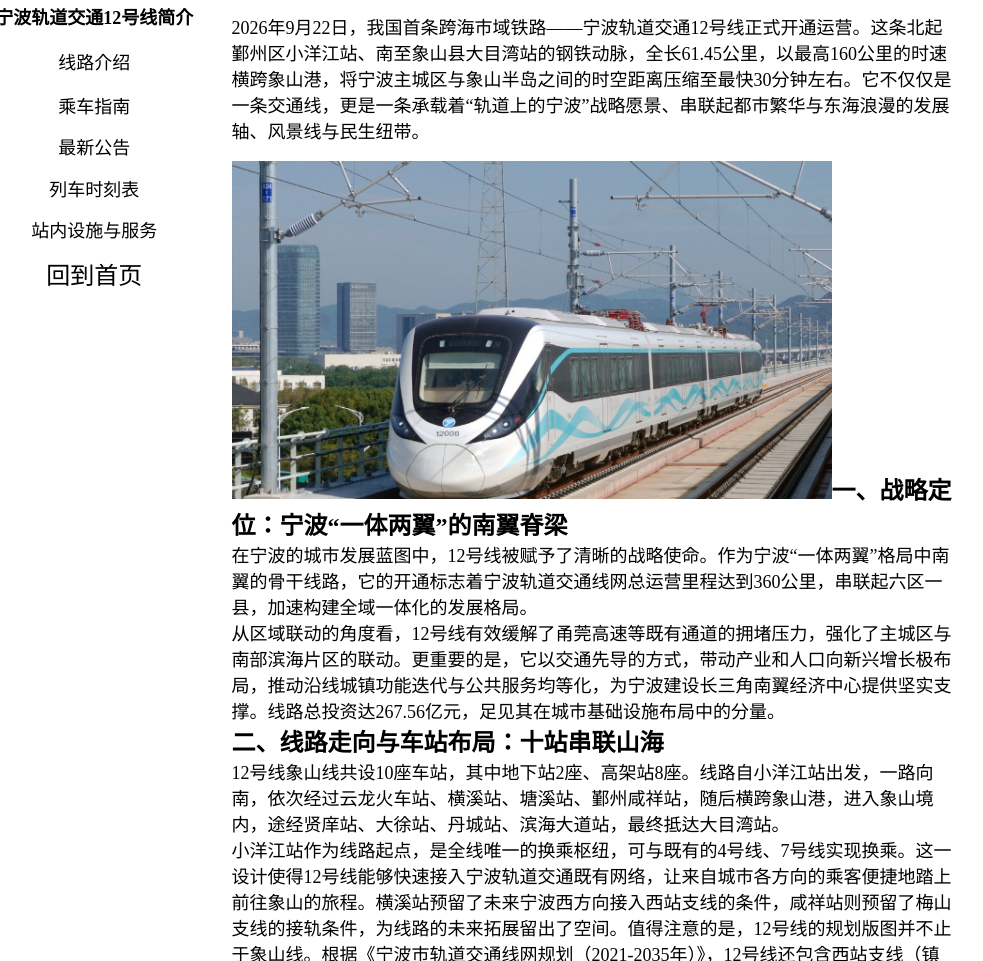
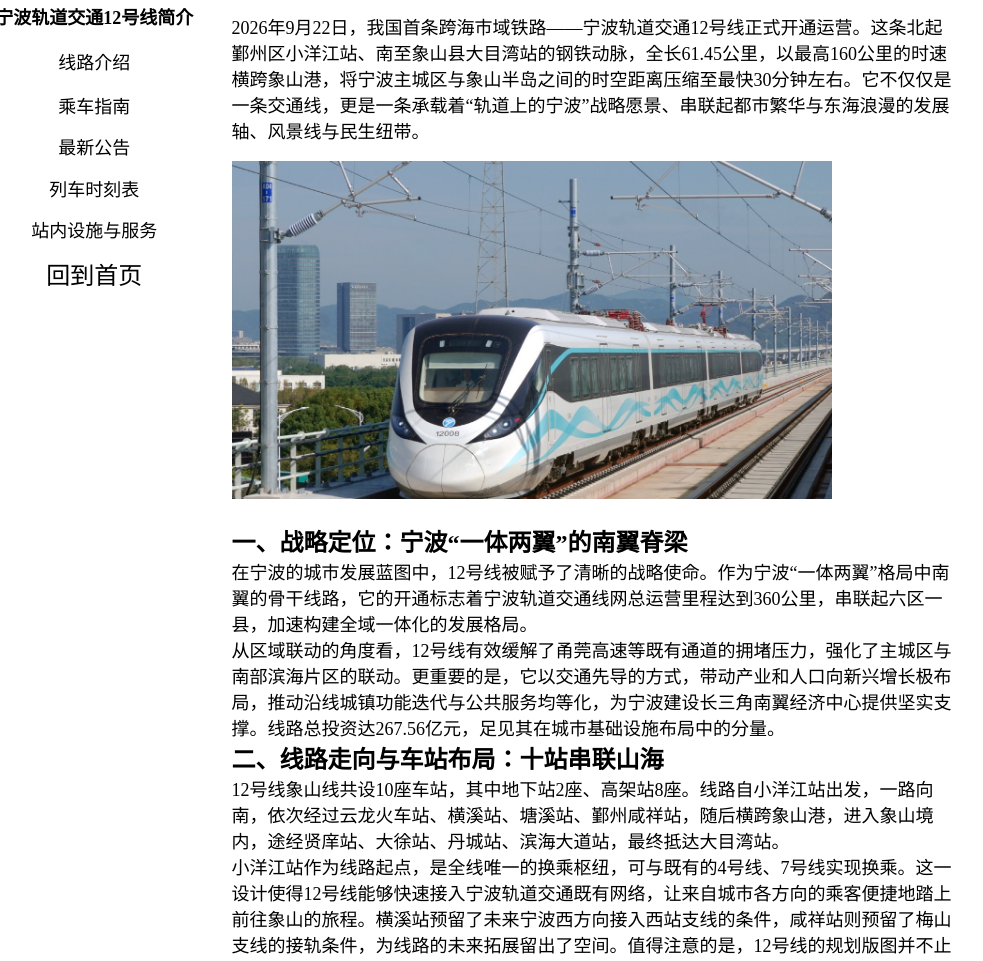
Before and after one commit to U202614992/-, a plain HTML site: page introduction.html in a window 1280 px wide. Shown: the part 895-1856 px from the top of the page, without its empty margins (182-1165 px from the left). Drawn offline with Linux system fonts and the light colour scheme.

Commit message:
Update introduction.html

```diff
--- a/introduction.html
+++ b/introduction.html
@@ -53,7 +53,8 @@ a:hover {
       <td height="42" style="font-weight: bolder"><a href="introduction.html">宁波轨道交通12号线简介</a></td>
       <td rowspan="8" style="text-align: left; font-size: 18px;"><p>2026年9月22日，我国首条跨海市域铁路——宁波轨道交通12号线正式开通运营。这条北起鄞州区小洋江站、南至象山县大目湾站的钢铁动脉，全长61.45公里，以最高160公里的时速横跨象山港，将宁波主城区与象山半岛之间的时空距离压缩至最快30分钟左右。它不仅仅是一条交通线，更是一条承载着“轨道上的宁波”战略愿景、串联起都市繁华与东海浪漫的发展轴、风景线与民生纽带。<br>
       </p>
-        <p><span style="font-size: 24px; font-weight: bold;"><img src="image/图片2.jpg" width="600" height="338" alt=""/>一、战略定位：宁波“一体两翼”的南翼脊梁</span><br>
+        <p><span style="font-size: 24px; font-weight: bold;"><img src="image/图片2.jpg" width="600" height="338" alt=""/></span></p>
+        <p><span style="font-size: 24px; font-weight: bold;">一、战略定位：宁波“一体两翼”的南翼脊梁</span><br>
           在宁波的城市发展蓝图中，12号线被赋予了清晰的战略使命。作为宁波“一体两翼”格局中南翼的骨干线路，它的开通标志着宁波轨道交通线网总运营里程达到360公里，串联起六区一县，加速构建全域一体化的发展格局。<br>
         从区域联动的角度看，12号线有效缓解了甬莞高速等既有通道的拥堵压力，强化了主城区与南部滨海片区的联动。更重要的是，它以交通先导的方式，带动产业和人口向新兴增长极布局，推动沿线城镇功能迭代与公共服务均等化，为宁波建设长三角南翼经济中心提供坚实支撑。线路总投资达267.56亿元，足见其在城市基础设施布局中的分量。<br>
           <span style="font-size: 24px; font-weight: bold;">二、线路走向与车站布局：十站串联山海</span><br>
```
